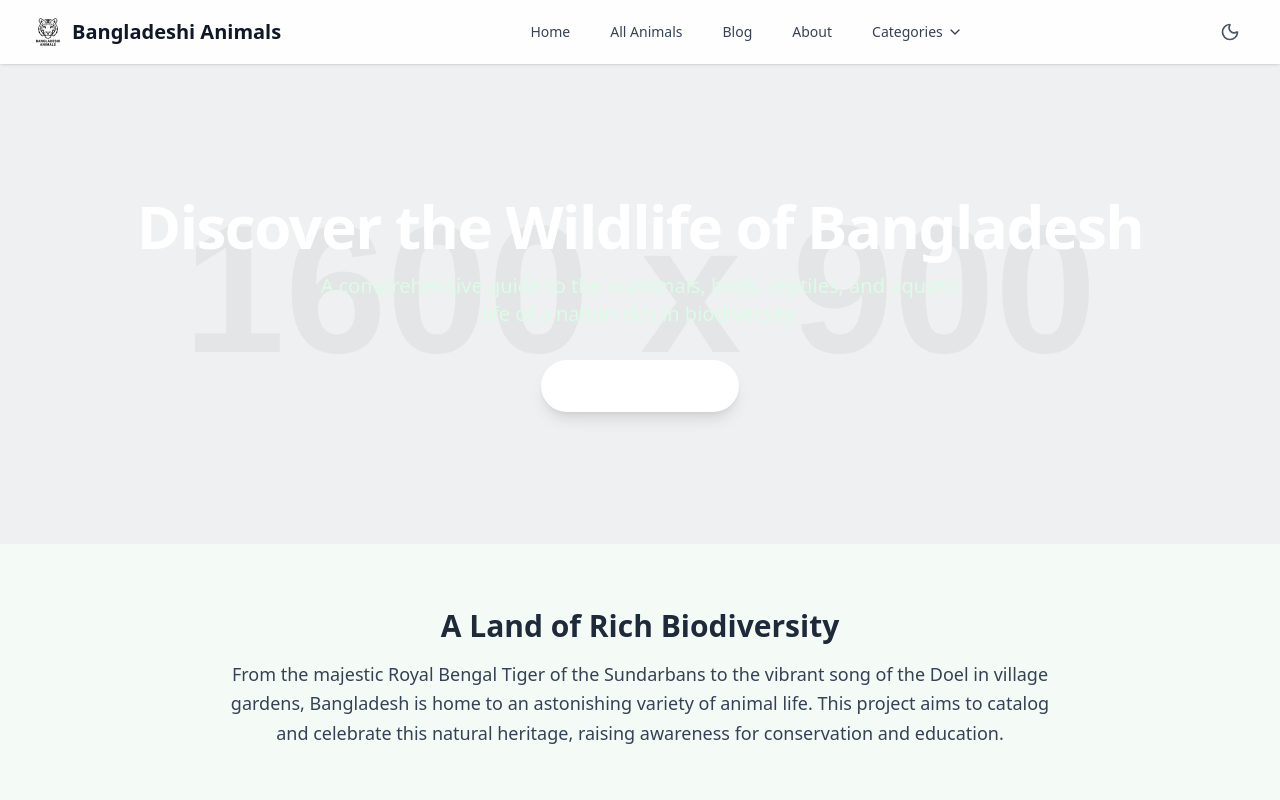
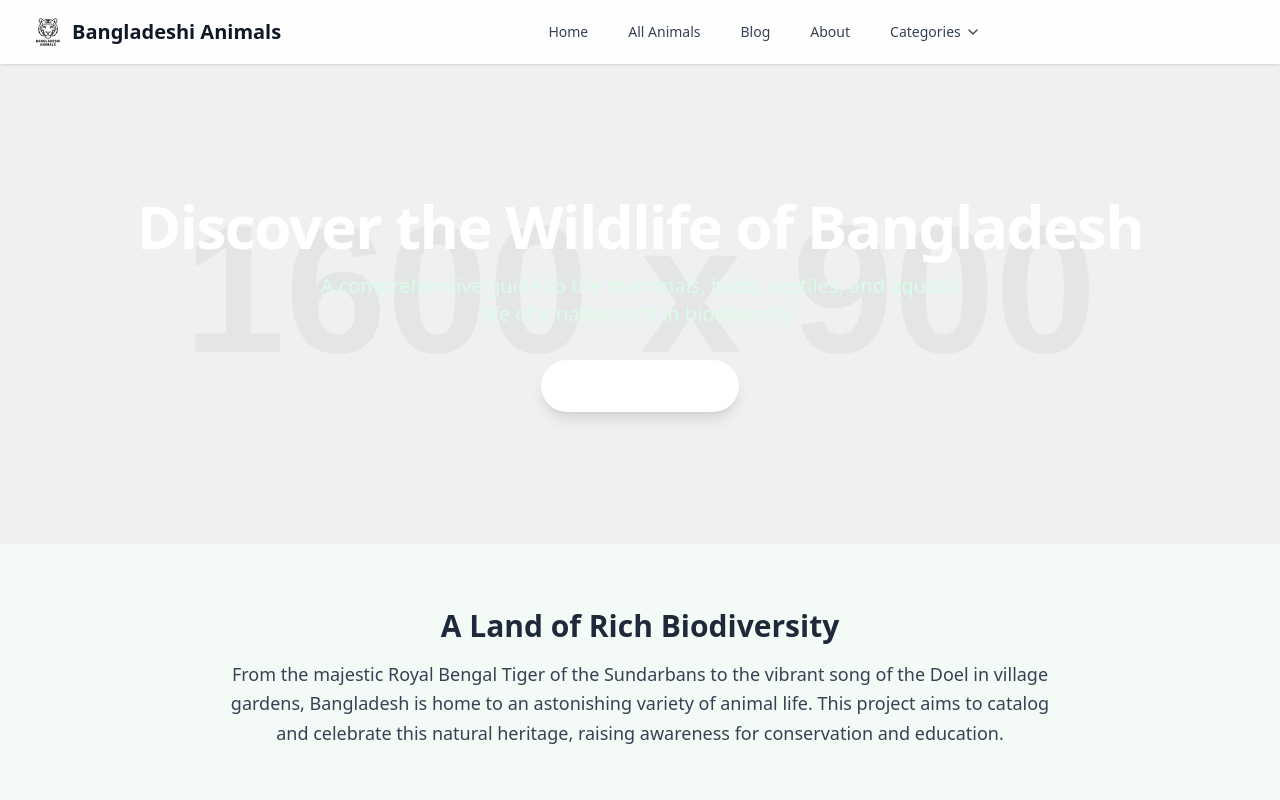
Before and after one commit to CodeAbbas/bangladeshi-animals, a React (Vite) app: page / in a window 1280 px wide. Shown: the top 800 px of the page. Built offline with nearby package versions, Linux system fonts and the light colour scheme.

Commit message:
update Header.jsx

```diff
--- a/src/components/layout/Header.jsx
+++ b/src/components/layout/Header.jsx
@@ -5,12 +5,9 @@ import {
   X,
   Search,
   ChevronDown,
-  Sun,
-  Moon,
   Home,
   BookOpen,
-  Info,
-  Leaf
+  Info
 } from 'lucide-react';
 import { categories } from '../../data/pageData'; // Import categories
 
@@ -20,10 +17,6 @@ import { categories } from '../../data/pageData'; // Import categories
  */
 const Header = ({ navigateTo }) => {
   const [isMobileMenuOpen, setIsMobileMenuOpen] = useState(false);
-  const [isDarkMode, setIsDarkMode] = useState(false); // Basic dark mode toggle
-
-  // Note: For a real dark mode, you'd add/remove 'dark' class from <html>
-  const toggleDarkMode = () => setIsDarkMode(!isDarkMode);
 
   const navLinks = [
     { name: "Home", page: "home", icon: Home },
@@ -96,13 +89,7 @@ const Header = ({ navigateTo }) => {
 
           {/* Mobile Menu Button & Dark Mode Toggle */}
           <div className="flex items-center">
-            <button
-              onClick={toggleDarkMode}
-              className="p-2 rounded-full text-gray-600 hover:bg-gray-100 focus:outline-none focus-visible:ring-2 focus-visible:ring-bangla-green"
-              aria-label={isDarkMode ? "Activate light mode" : "Activate dark mode"}
-            >
-              {isDarkMode ? <Sun className="h-5 w-5" /> : <Moon className="h-5 w-5" />}
-            </button>
+
             <div className="md:hidden ml-2">
               <button
                 onClick={() => setIsMobileMenuOpen(!isMobileMenuOpen)}
```
